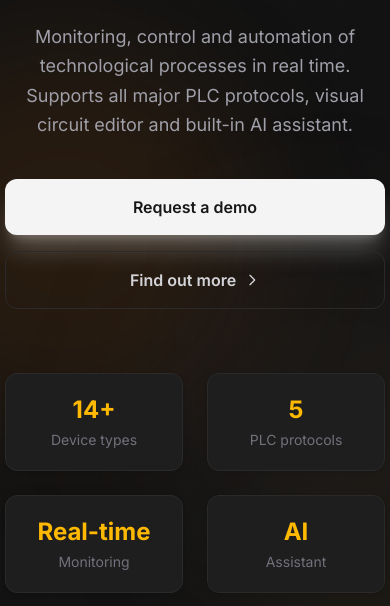
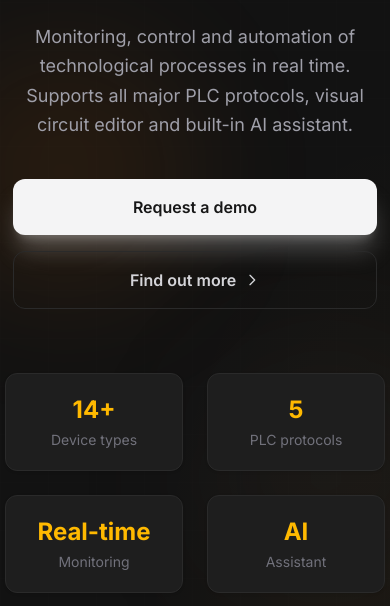
Before and after one commit to serhii-kudlai/scada-landing, an Astro site: page / in a window 390 px wide. Shown: the part 238-844 px from the top of the page. Built offline with nearby package versions, Linux system fonts and the light colour scheme; Astro itself is replaced by a stand-in of ours; no server answers.

Commit message:
fix: prevent horizontal overflow on mobile, adjust hero decorative elements

```diff
--- a/src/components/Hero.astro
+++ b/src/components/Hero.astro
@@ -34,11 +34,11 @@ const h = m.hero;
   </div>
 
   <div
-    class="absolute top-1/4 -left-32 w-96 h-96 rounded-full bg-amber-400/14 blur-3xl pointer-events-none dark:bg-amber-600/10"
+    class="absolute top-1/4 -left-16 sm:-left-32 w-64 sm:w-96 h-64 sm:h-96 rounded-full bg-amber-400/14 blur-3xl pointer-events-none dark:bg-amber-600/10"
   >
   </div>
   <div
-    class="absolute bottom-1/4 -right-32 w-96 h-96 rounded-full bg-stone-400/12 blur-3xl pointer-events-none dark:bg-stone-600/8"
+    class="absolute bottom-1/4 -right-16 sm:-right-32 w-64 sm:w-96 h-64 sm:h-96 rounded-full bg-stone-400/12 blur-3xl pointer-events-none dark:bg-stone-600/8"
   >
   </div>
 
@@ -70,7 +70,7 @@ const h = m.hero;
       {h.sub}
     </p>
 
-    <div class="flex flex-col sm:flex-row items-center justify-center gap-4 mb-16">
+    <div class="flex flex-col sm:flex-row items-center justify-center gap-4 mb-16 px-2 sm:px-0">
       <a
         href={anchorHref(lang, '#contact')}
         class="w-full sm:w-auto bg-neutral-900 hover:bg-neutral-800 text-white font-semibold px-8 py-4 rounded-xl transition-all duration-200 shadow-xl shadow-neutral-900/25 hover:shadow-amber-500/20 hover:-translate-y-0.5 text-base dark:bg-zinc-100 dark:text-neutral-900 dark:hover:bg-white dark:shadow-zinc-100/25"
--- a/src/styles/global.css
+++ b/src/styles/global.css
@@ -1,5 +1,11 @@
 @import 'tailwindcss';
 @config '../../tailwind.config.mjs';
+
+html,
+body {
+  overflow-x: hidden;
+  max-width: 100%;
+}
 
 /**
  * Вертикальное смягчение стыков между полноширинными секциями лендинга
```
